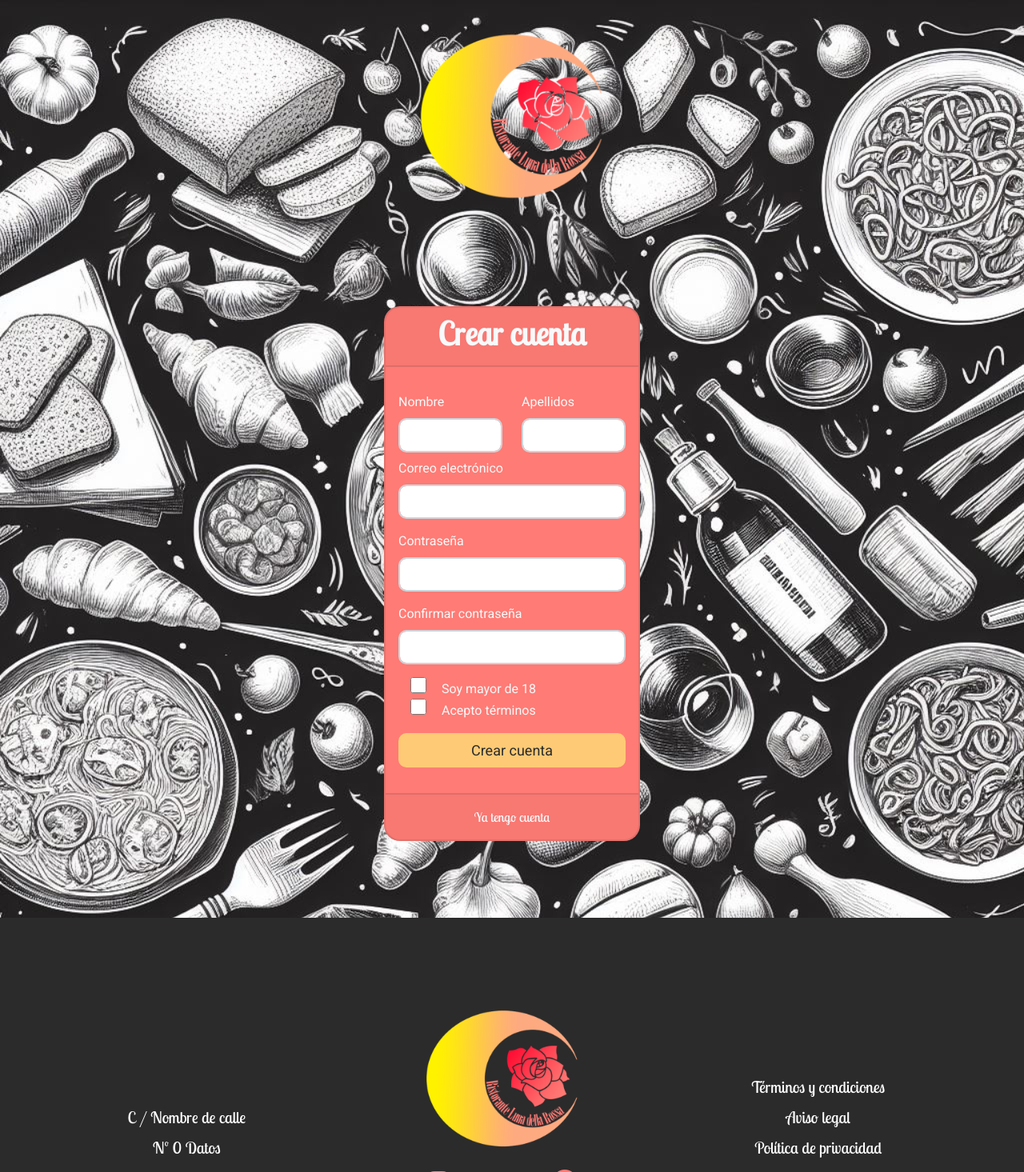
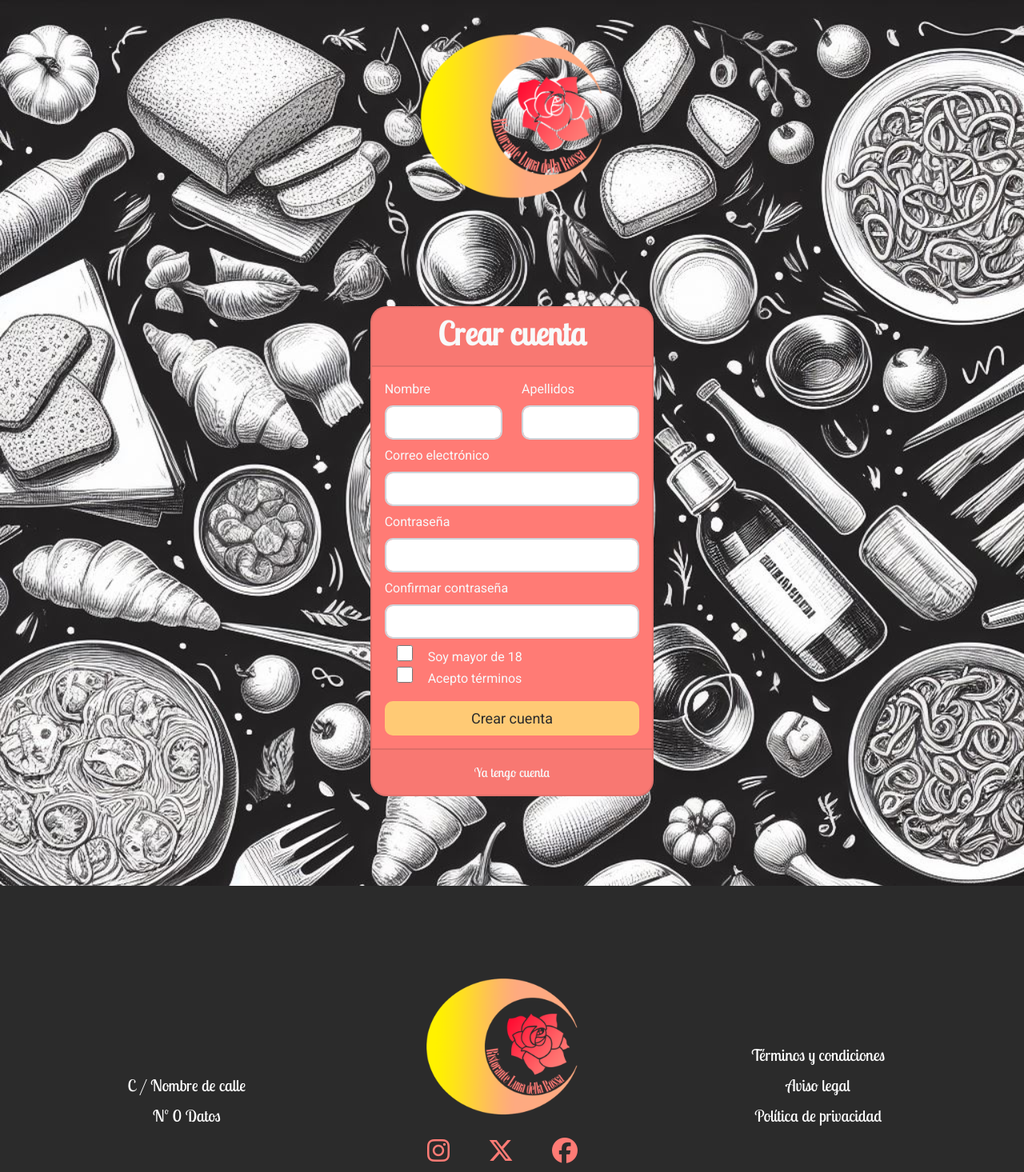
Before and after one commit to JuanEladio04/CSI_Restaurant, a PHP site: page /view/register.php in a window 1280 px wide. Shown: the top 1466 px of the page at 80% size. Run offline with PHP 8.4, Linux system fonts and the light colour scheme; style sheets or scripts are compiled from the project's sources; some libraries are stand-ins or nearby versions.

Commit message:
fix(view): some minor changes I've deleted some margins and paddings and I've done them on _formUser.scss I've put more margin-top on footer.php

```diff
--- a/includes/footer.php
+++ b/includes/footer.php
@@ -1,4 +1,4 @@
-<footer class="footer container-fluid text-center bg-dark">
+<footer class="footer container-fluid text-center bg-dark mt-5">
     <div class="container-fluid">
         <div class="row container-fluid">
             <!--Div del centro, en el que va el logo del restaurante y los logos de las redes sociales.-->
--- a/scss/components/_formUser.scss
+++ b/scss/components/_formUser.scss
@@ -1,8 +1,14 @@
 .formUser {
+    margin-top: 12vh;
+    margin-bottom: 8vh;
     a{
         font-family: $headings-font-family;
     }
     .btn{
         font-family: $font-family-sans-serif !important;
     }
+
+    .margenInferior {
+        margin-bottom: 1vh;
+    }
 }
--- a/view/register.php
+++ b/view/register.php
@@ -22,13 +22,13 @@
                     <a href="../index.php"><img src="../img/logos/BigLogo.png" width="300px"></a>
 
                     <!-- Form in a card -->
-                    <div class="container mt-5 mb-5 pt-5 d-flex flex-column align-items-center p-5">
+                    <div class="container  d-flex flex-column align-items-center">
                         <div class="card formUser bg-danger text-light roundedBorder">
                             <div class="card-header">
                                 <h1 class="text-center lobster">Crear cuenta</h1>
                             </div>
                             <div class="card-body roboto">
-                                <div class="mb-3 mt-3">
+                                <div class="">
                                     <!-- Form -->
                                     <form action="/action_page.php">
                                         <!-- Name and Last Name inputs -->
@@ -43,17 +43,17 @@
                                             </div>
                                         </div>
                                         <!-- Email input -->
-                                        <div class="mb-3">
+                                        <div class="margenInferior">
                                             <label for="Email" class="form-label">Correo electrónico</label>
                                             <input type="email" class="roundedInput form-control" id="email"
                                                 name="Email">
                                         </div>
                                         <!-- Password inputs -->
-                                        <div class="col mb-3">
+                                        <div class="col margenInferior">
                                             <label for="Password1" class="form-label">Contraseña</label>
                                             <input type="password" class="roundedInput form-control" name="Password1">
                                         </div>
-                                        <div class="col mb-3">
+                                        <div class="col margenInferior">
                                             <label for="Passwordw" class="form-label">Confirmar contraseña</label>
                                             <input type="password" class="roundedInput form-control" name="Password2">
                                         </div>
```
Also changed, not shown: view/forgottenPassword.php (+5 -5 lines), view/login.php (+4 -4 lines).
